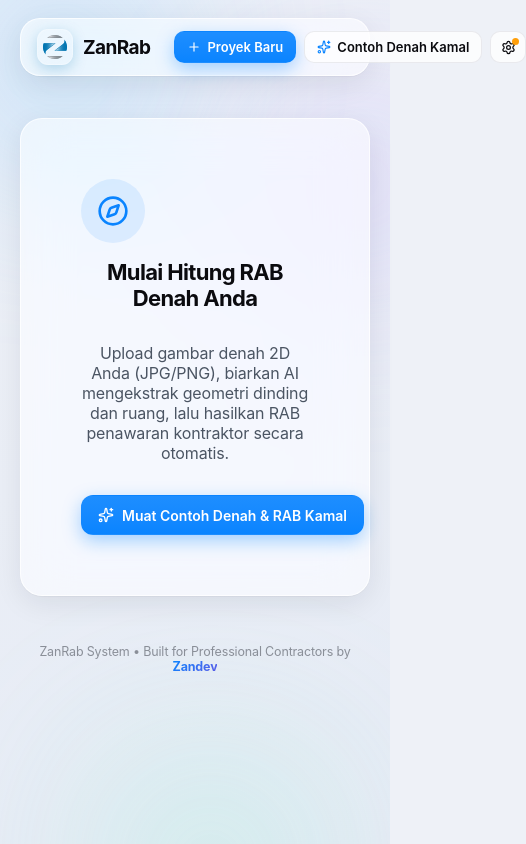
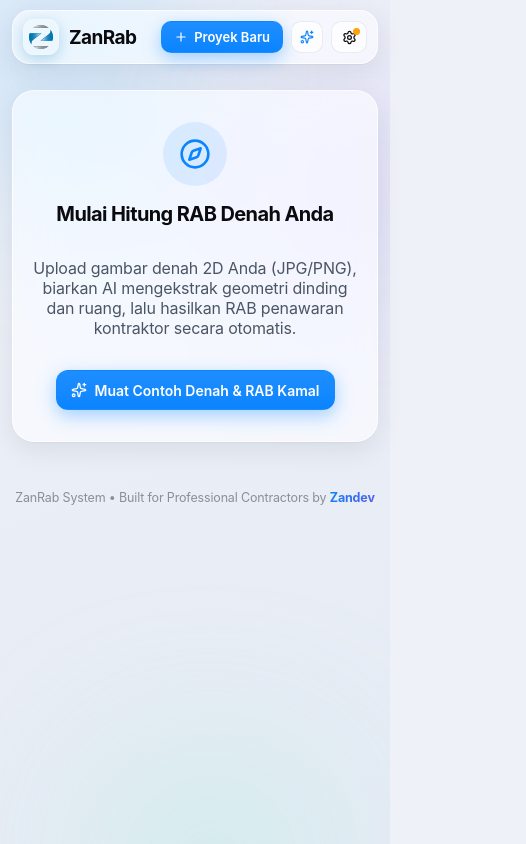
Before and after one commit to mistererte234-source/ZanRab, a Next.js app: page / in a window 390 px wide. Shown: the whole page, 526 px wide, since content can reach past the window. Built offline with nearby package versions, Linux system fonts and the light colour scheme.

Commit message:
fix: tampilan mobile & ukuran label denah

```diff
--- a/src/app/globals.css
+++ b/src/app/globals.css
@@ -184,9 +184,9 @@
 .editor .wall.sel { stroke: var(--orange); }
 .editor .room { fill: color-mix(in srgb, var(--teal) 16%, transparent); stroke: color-mix(in srgb, var(--teal) 60%, transparent); stroke-dasharray: 4 3; cursor: pointer; transition: fill 0.15s; }
 .editor .room:hover, .editor .room.sel { fill: color-mix(in srgb, var(--orange) 22%, transparent); }
-.editor .room-label { font-size: 11px; font-weight: 650; fill: #0b0b0f; paint-order: stroke; stroke: rgba(255,255,255,0.9); stroke-width: 3px; pointer-events: none; }
+.editor .room-label { font-weight: 650; fill: #0b0b0f; paint-order: stroke; stroke: rgba(255,255,255,0.9); stroke-width: 0.05; pointer-events: none; } /* ukuran font dari atribut SVG (satuan meter) */
 .editor .opening { cursor: pointer; }
-.editor .handle { fill: #fff; stroke: var(--orange); stroke-width: 2; cursor: grab; }
+.editor .handle { fill: #fff; stroke: var(--orange); stroke-width: 0.04; cursor: grab; }
 .editor .column { fill: #ff375f; opacity: 0.85; pointer-events: none; }
 
 .toolbar { display: flex; gap: 6px; flex-wrap: wrap; padding: 6px; border-radius: 14px; background: color-mix(in srgb, var(--text) 5%, transparent); }
@@ -237,6 +237,43 @@
 .hide-mobile { }
 @media (max-width: 900px) { .hide-mobile { display: none; } .sticky-side { position: static; } }
 
+/* ---------- Utility (dipakai di komponen, sebelumnya belum didefinisikan) ---------- */
+.items-center { align-items: center; }
+.items-start { align-items: flex-start; }
+.justify-center { justify-content: center; }
+.justify-between { justify-content: space-between; }
+.justify-end { justify-content: flex-end; }
+.text-center { text-align: center; }
+.font-semibold { font-weight: 600; }
+.font-bold { font-weight: 700; }
+.grid > * { min-width: 0; }
+.topbar { flex-wrap: wrap; }
+.topbar > .row { flex-wrap: wrap; justify-content: flex-end; min-width: 0; }
+@media (max-width: 900px) { .grid > * { grid-column: auto !important; } }
+
+/* ---------- Mobile ---------- */
+@media (max-width: 640px) {
+  .shell { padding: 10px 12px 32px; }
+  .card { padding: 16px; }
+  .topbar { flex-wrap: wrap; top: 6px; gap: 8px; padding: 8px 10px; margin-bottom: 6px; border-radius: 18px; }
+  .topbar > .row { flex: 1 1 auto; justify-content: flex-end; gap: 6px; min-width: 0; }
+  .topbar > .row:has(select) { flex-basis: 100%; }
+  .topbar > .row select { flex: 1 1 0; min-width: 0; max-width: none !important; }
+  .btn-demo { width: 32px; padding: 0; }
+  .btn-demo > span { display: none; }
+  .btn:not(.btn-sm):not(.btn-icon) { white-space: normal; height: auto; min-height: 40px; padding: 8px 14px; text-align: center; }
+  .segmented { display: flex; max-width: 100%; min-width: 0; overflow-x: auto; scrollbar-width: none; -webkit-overflow-scrolling: touch; }
+  .segmented::-webkit-scrollbar { display: none; }
+  .segmented button { flex: 0 0 auto; white-space: nowrap; padding: 7px 12px; }
+  .h2 { font-size: 20px; }
+  .stat .value { font-size: 22px; }
+  /* cegah iOS auto-zoom saat fokus input (< 16px) */
+  .input, select.input, textarea.input, .cell-input { font-size: 16px; }
+  .scroll-x > .table { min-width: 680px; }
+  .backdrop { padding: 10px; }
+  .sheet { padding: 18px; max-height: 92dvh; }
+}
+
 /* ---------- Splash Logo Animation ---------- */
 @keyframes splashScale {
   0% { transform: scale(0.65); opacity: 0; }
--- a/src/app/page.tsx
+++ b/src/app/page.tsx
@@ -197,8 +197,9 @@
 
           <button
             type="button"
-            className="btn btn-sm row items-center"
+            className="btn btn-sm btn-demo row items-center"
             style={{ gap: 6 }}
+            title="Contoh Denah Kamal"
             onClick={async () => {
               const id = await createDemoProject();
               setActiveProjectId(id);
@@ -235,7 +236,7 @@
 
       {/* Main Workspace Body */}
       {!currentProject ? (
-        <div className="card glass col items-center" style={{ padding: 60, textAlign: "center", gap: 16 }}>
+        <div className="card glass col items-center" style={{ padding: "clamp(28px, 8vw, 60px) clamp(18px, 5vw, 60px)", textAlign: "center", gap: 16 }}>
           <div
             style={{
               width: 64,
```
